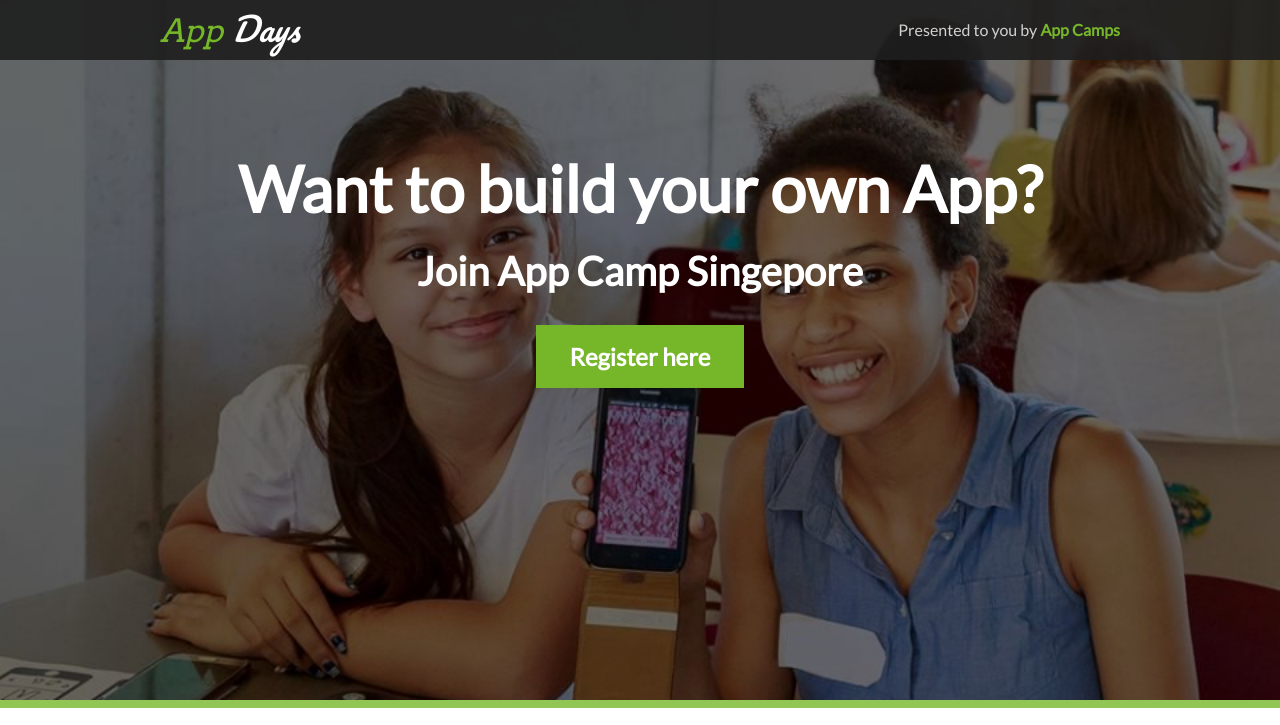
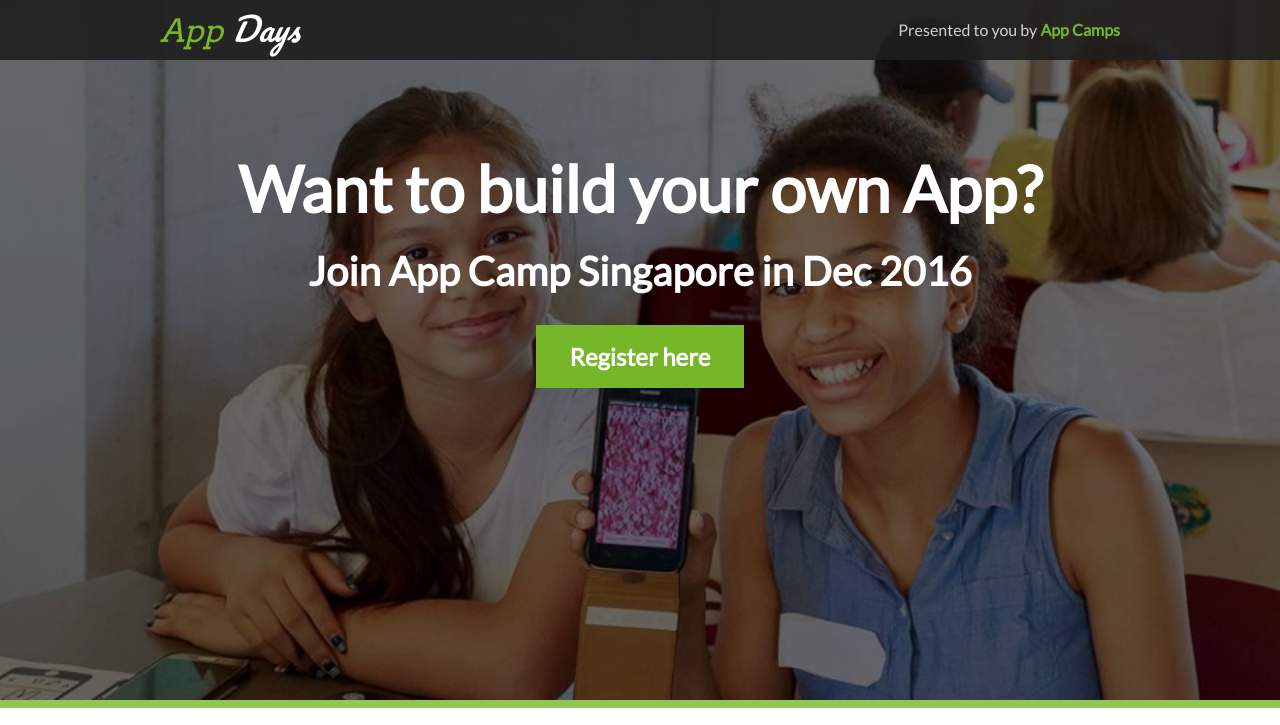
Before and after one commit to Portabella/appdays, a plain HTML site: page index.html in a window 1280 px wide. Shown: the top 725 px of the page. Drawn offline with Linux system fonts and the light colour scheme.

Commit message:
fixed typo

```diff
--- a/index.html
+++ b/index.html
@@ -33,8 +33,9 @@
 
         <!-- BANNER -->
         <div id="banner">
+
             <h1> Want to build your own App? </h1>
-            <h2>Join App Camp Singepore </h2>
+            <h2>Join App Camp Singapore in Dec 2016 </h2>
 
             <a href="https://docs.google.com/forms/d/e/1FAIpQLSeLaEGLUQ_1AHHxuQuZtEoJk2pcqZ3m0EcIThVnf9fdVeR70w/viewform" class="regbutton" target="_blank">Register here</a>
         </div><!-- banner -->
@@ -45,6 +46,7 @@
         <!-- CONTENT -->
         <div class="wrapper">
             <div id="content">
+            <br>
             <h2>Want to learn how to build your own app?</h2>
             <br />
             <p>
```
